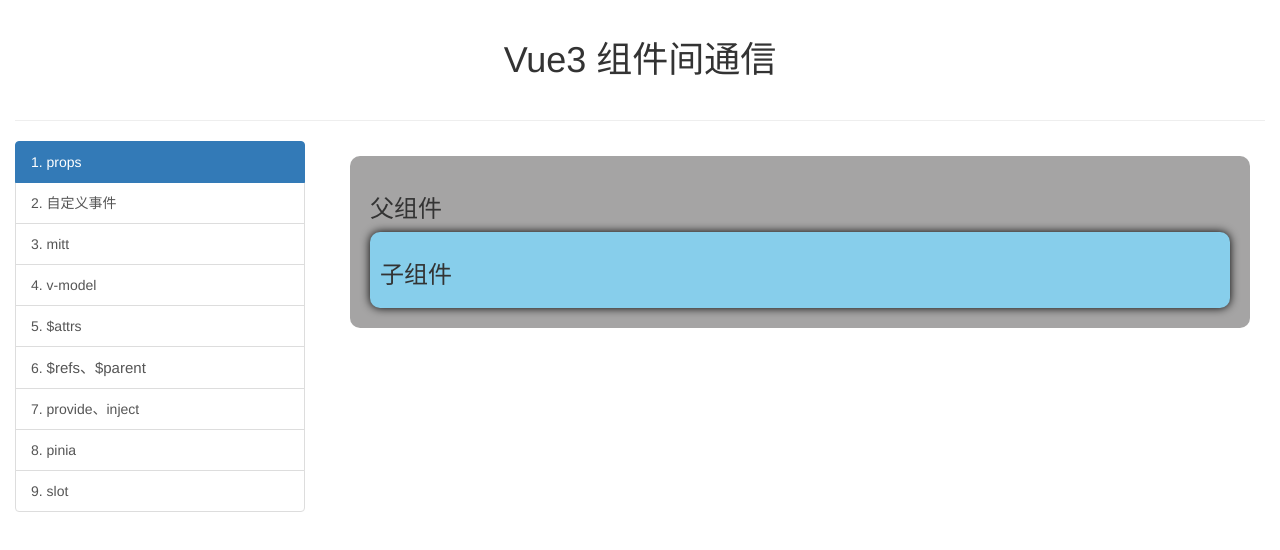
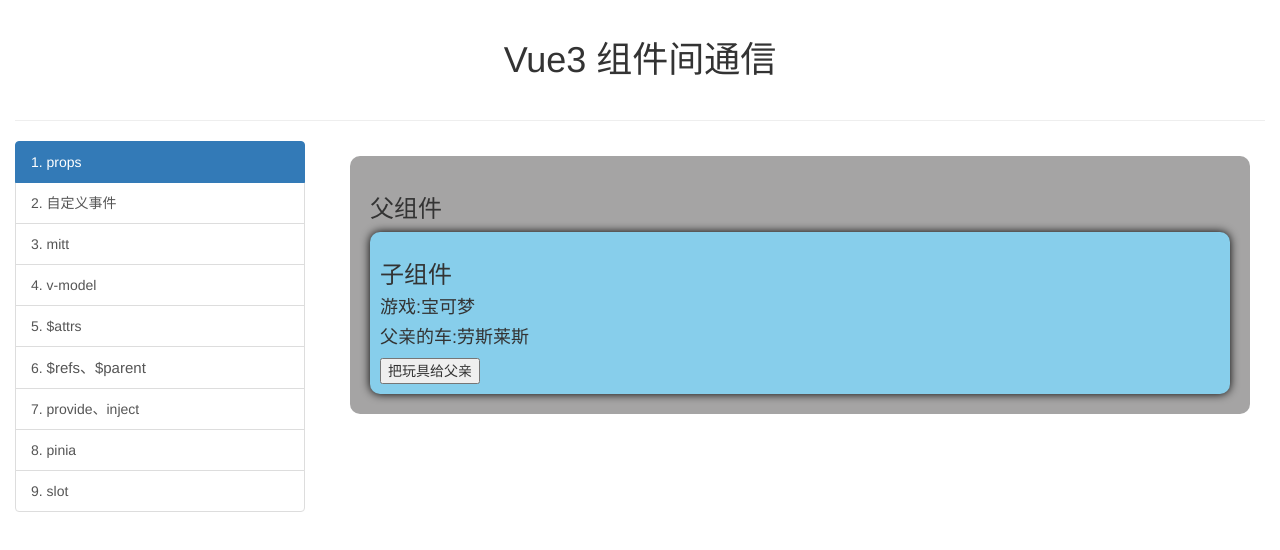
Before and after one commit to wind-orange/web-study, a Vue app in the folder vue3/communication-v/: page /props in a window 1280 px wide. Shown: the top 550 px of the page. Built offline with nearby package versions, Linux system fonts and the light colour scheme.

Commit message:
props+custom-event

```diff
--- a/vue3/communication-v/src/pages/01_props/Child.vue
+++ b/vue3/communication-v/src/pages/01_props/Child.vue
@@ -1,11 +1,20 @@
 <template>
   <div class="child">
     <h3>子组件</h3>
+		<h4>游戏:{{ game }}</h4>
+		<!-- 接收父组件数据 -->
+		<h4>父亲的车:{{ car }}</h4>
+		<!-- 调用父组件定义的方法把数据传给父组件 -->
+		<button @click="sendGame(game)">把玩具给父亲</button>
   </div>
 </template>
 
 <script setup lang="ts" name="Child">
-
+	import { ref } from 'vue';
+	// 数据
+	const game = ref('宝可梦')
+	// 声明接收props
+	defineProps(['car','sendGame'])
 </script>
 
 <style scoped>
--- a/vue3/communication-v/src/pages/01_props/Father.vue
+++ b/vue3/communication-v/src/pages/01_props/Father.vue
@@ -1,14 +1,22 @@
 <template>
-  <div class="father">
-    <h3>父组件</h3>
-		<Child/>
-  </div>
+	<div class="father">
+		<h3>父组件</h3>
+		<h4 v-show="game">子给的游戏:{{ game }}</h4>
+		<!-- 1.1传递数据给子组件 -->
+		<Child :car="car" :sendGame="getGame" />
+	</div>
 </template>
 
 <script setup lang="ts" name="Father">
 import Child from './Child.vue';
-
-
+import { ref } from 'vue';
+// 数据
+const car = ref('劳斯莱斯')
+const game = ref('')
+// 2.1提前定义好方法
+function getGame(value:string){
+	game.value = value
+}
 </script>
 
 <style scoped>
--- a/vue3/communication-v/src/pages/02_custom-event/Child.vue
+++ b/vue3/communication-v/src/pages/02_custom-event/Child.vue
@@ -1,11 +1,18 @@
 <template>
   <div class="child">
     <h3>子组件</h3>
+		<h4>游戏:{{ game }}</h4>
+		<!-- 1.4 创建点击事件，当点击事件发生时调用自定义事件传递数据给父组件 -->
+		<button @click="emit('sendGame',game)">把游戏给父亲</button>
   </div>
 </template>
 
 <script setup lang="ts" name="Child">
 
+	import { ref } from 'vue'
+	const game = ref('宝可梦')
+  //1.3 声明父组件中的自定义事件
+	const emit = defineEmits(['sendGame'])
 </script>
 
 <style scoped>
--- a/vue3/communication-v/src/pages/02_custom-event/Father.vue
+++ b/vue3/communication-v/src/pages/02_custom-event/Father.vue
@@ -1,14 +1,22 @@
 <template>
   <div class="father">
     <h3>父组件</h3>
-		<Child/>
+		<!-- 1.5 展示数据 -->
+		<h4 v-show="game">子的游戏:{{ game }}</h4>
+		<!-- 1.2自定义事件，给子组件绑定getGame方法 -->
+		<Child @sendGame="getGame"/>
   </div>
 </template>
 
 <script setup lang="ts" name="Father">
 import Child from './Child.vue';
+import { ref } from 'vue';
 
-
+//1.1 定义一个方法用来接收子组件传递的数据
+const game = ref('')
+function getGame(value: string) {
+	game.value = value
+}
 </script>
 
 <style scoped>
```
